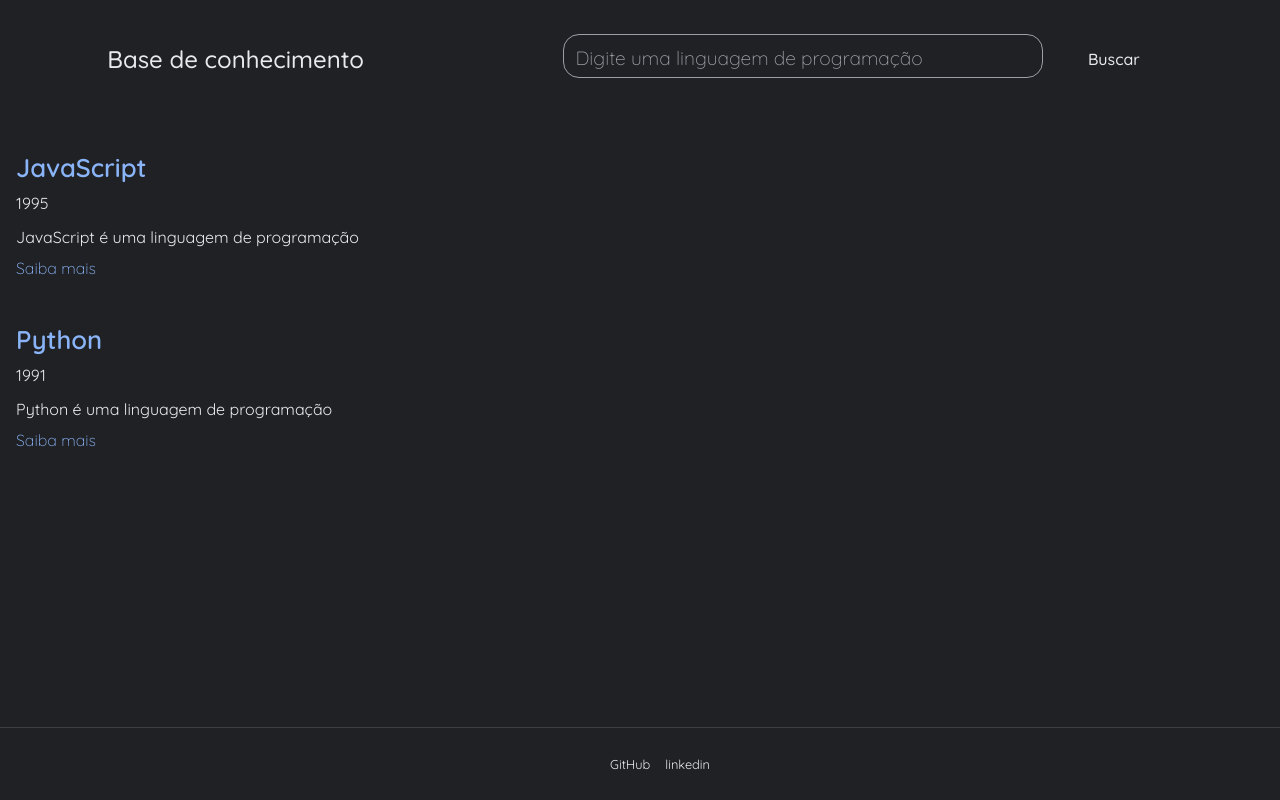
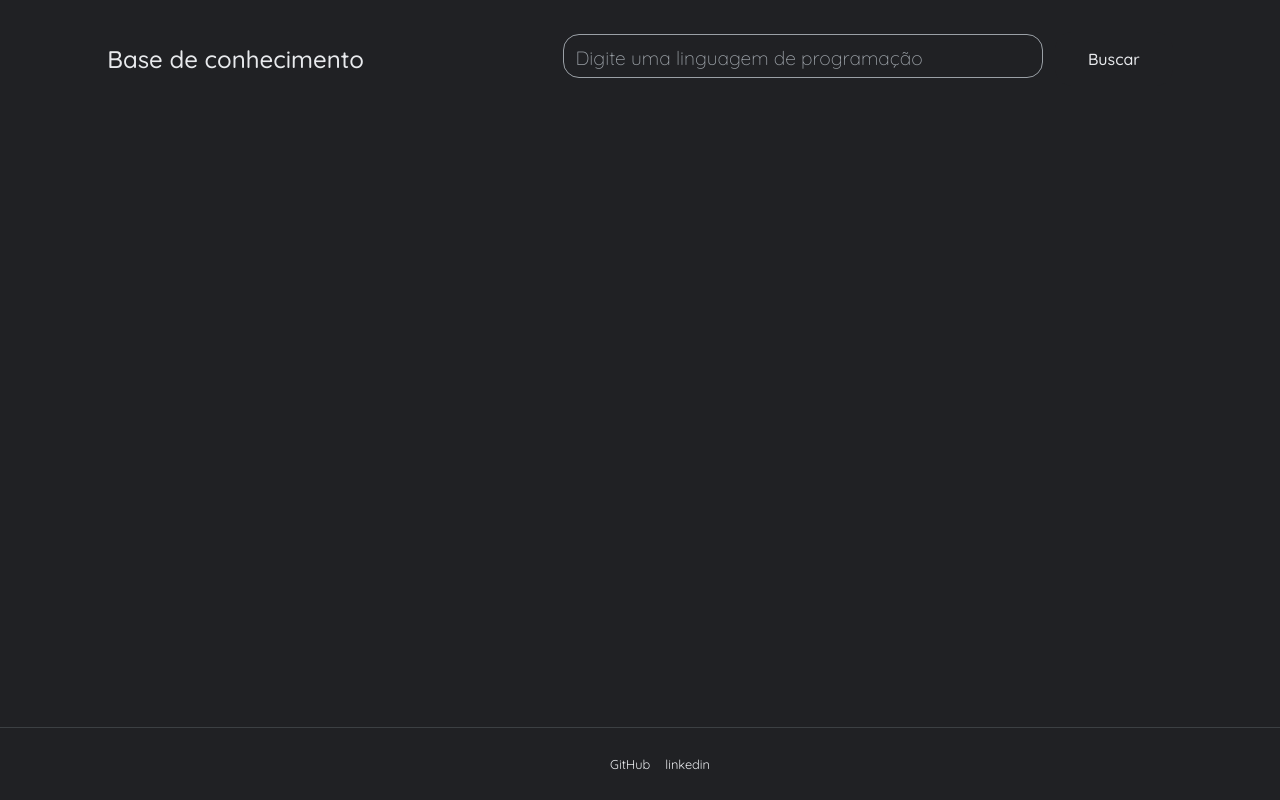
Before and after one commit to RafaelTSa/Imersao_Dev_com_Google_Gemini_10_Edicao, a plain HTML site: page index.html in a window 1280 px wide. Drawn offline with Linux system fonts and the light colour scheme.

Commit message:
altera classe article para comentario

```diff
--- a/index.html
+++ b/index.html
@@ -17,19 +17,19 @@
 
     <main>
         <section class="card-container">
-            <article class ="card">
+            <!-- <article class ="card">
                 <h2>JavaScript</h2>
                 <p>1995</p>
                 <p>JavaScript é uma linguagem de programação</p>
                 <a href="https://developer.mozilla.org/pt-BR/docs/Web/JavaScript" target="_blank">Saiba mais</a>
-            </article>
+            </article> -->
 
-            <article class ="card">
+            <!-- <article class ="card">
                 <h2>Python</h2>
                 <p>1991</p>
                 <p>Python é uma linguagem de programação</p>
                 <a href="https://docs.python.org/pt-br/3.14/" target="_blank">Saiba mais</a>
-            </article>
+            </article> -->
         </section>
     </main>
 
```
